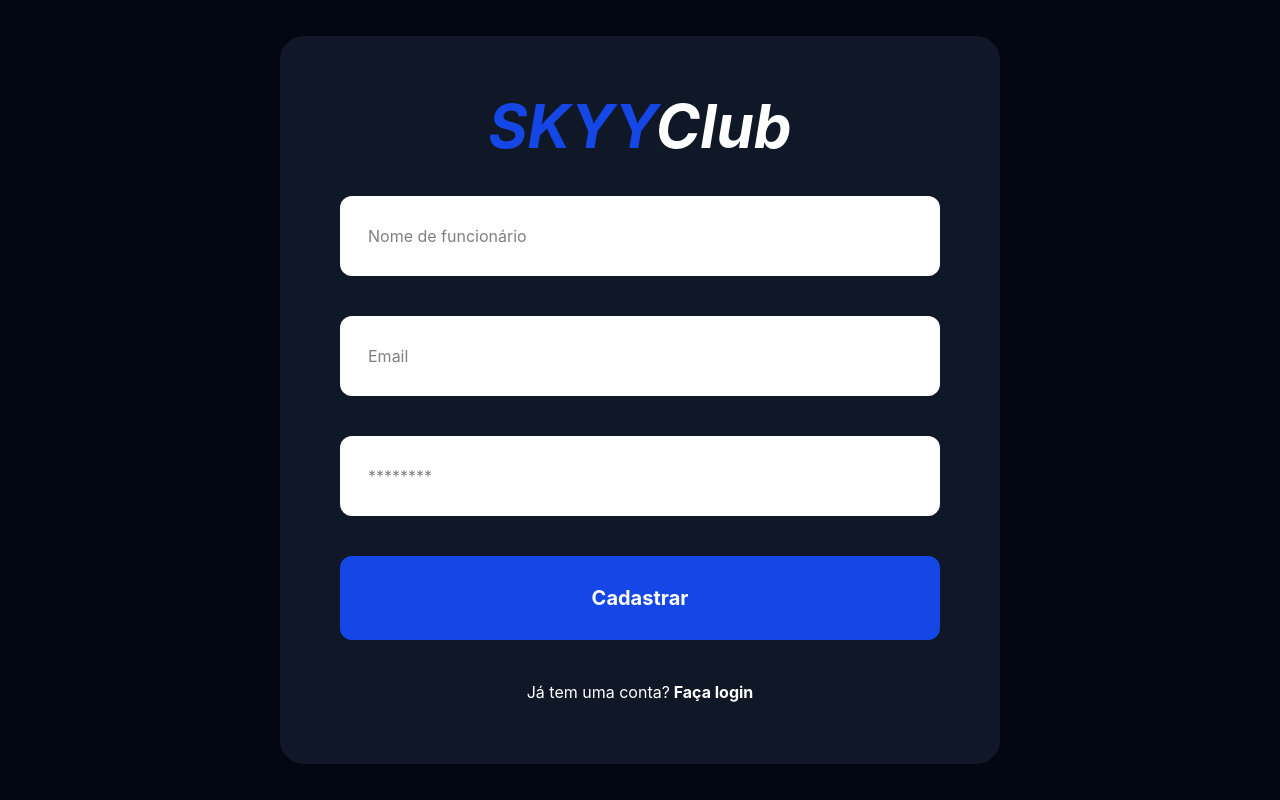
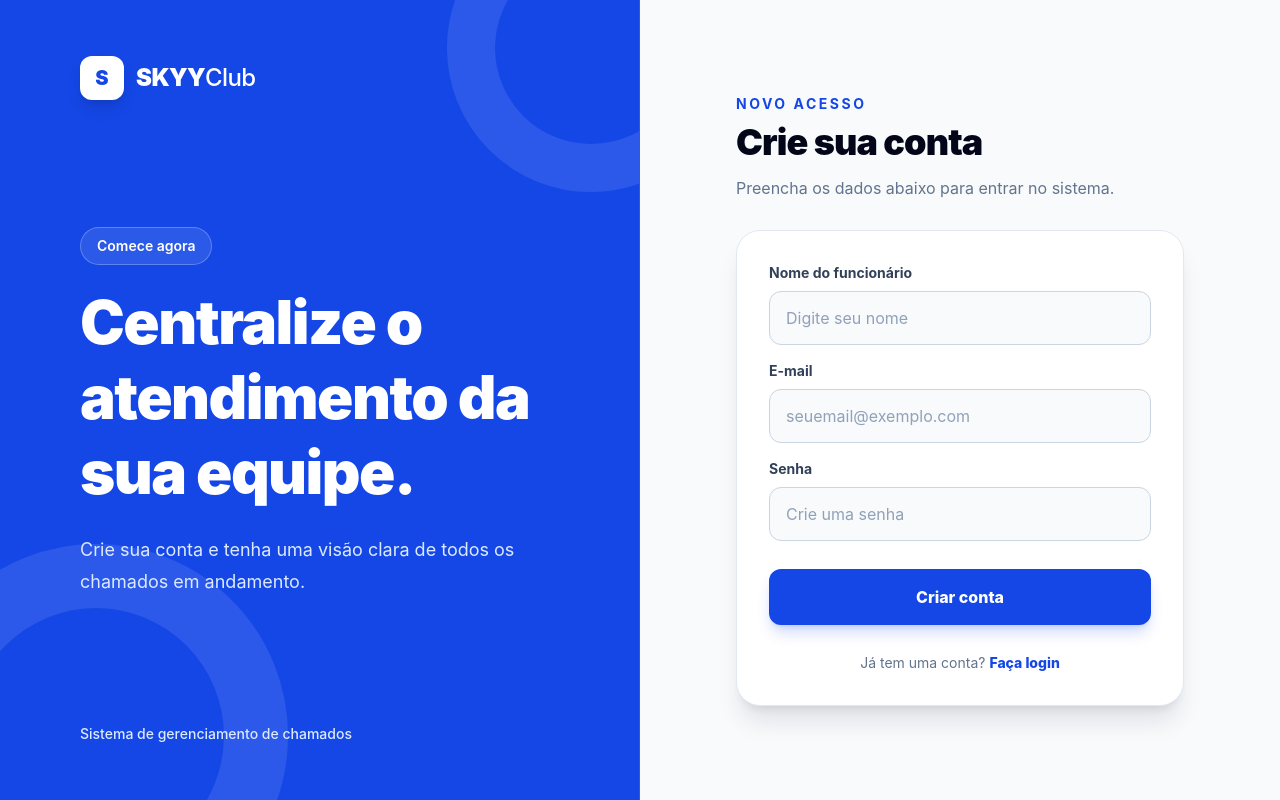
Before and after one commit to donysvaquino/sistema_chamados, a React (Vite) app: page /auth/register in a window 1280 px wide. Built offline with nearby package versions, Linux system fonts and the light colour scheme; no server answers.

Commit message:
Atualiza visual do login e cadastro com Tailwind

```diff
--- a/src/Pages/Login.jsx
+++ b/src/Pages/Login.jsx
@@ -15,40 +15,108 @@ export default function Login() {
   }
 
   return (
-    <div className="bg-gray-950 w-screen h-screen flex justify-center items-center">
-      <div className="bg-gray-900 p-15 w-180 rounded-3xl flex justify-center flex-col items-center gap-10">
-        <h1 className="text-white font-bold italic text-6xl">
-          <span className="text-blue-700">SKYY</span>Club
+    <main className="min-h-screen bg-slate-950 lg:grid lg:grid-cols-2">
+      <section className="relative hidden overflow-hidden border-r border-white/10 bg-blue-700 px-12 py-14 lg:flex lg:flex-col lg:justify-between xl:px-20">
+        <div className="absolute -right-24 -top-24 h-72 w-72 rounded-full border-[48px] border-white/10" />
+        <div className="absolute -bottom-32 -left-24 h-96 w-96 rounded-full border-[64px] border-white/10" />
+
+        <div className="relative z-10 flex items-center gap-3 text-white">
+          <span className="flex h-11 w-11 items-center justify-center rounded-xl bg-white text-xl font-black text-blue-700 shadow-lg shadow-blue-950/20">
+            S
+          </span>
+          <span className="text-2xl font-black tracking-tight">
+            SKYY<span className="font-medium">Club</span>
+          </span>
+        </div>
+
+        <div className="relative z-10 max-w-xl text-white">
+          <span className="mb-5 inline-flex rounded-full border border-white/25 bg-white/10 px-4 py-2 text-sm font-semibold">
+            Central de atendimento
+          </span>
+          <h1 className="text-5xl font-black leading-tight tracking-tight xl:text-6xl">
+            Chamados organizados. Equipe mais eficiente.
           </h1>
+          <p className="mt-6 max-w-lg text-lg leading-8 text-blue-100">
+            Acompanhe solicitações, prioridades e atendimentos em um único lugar.
+          </p>
+        </div>
+
+        <p className="relative z-10 text-sm font-medium text-blue-100">
+          Sistema de gerenciamento de chamados
+        </p>
+      </section>
+
+      <section className="flex min-h-screen items-center justify-center bg-slate-50 px-5 py-10 sm:px-8">
+        <div className="w-full max-w-md">
+          <div className="mb-10 flex items-center justify-center gap-3 lg:hidden">
+            <span className="flex h-11 w-11 items-center justify-center rounded-xl bg-blue-700 text-xl font-black text-white">
+              S
+            </span>
+            <span className="text-2xl font-black tracking-tight text-slate-950">
+              SKYY<span className="font-medium text-blue-700">Club</span>
+            </span>
+          </div>
+
+          <div className="mb-8">
+            <p className="mb-2 text-sm font-bold uppercase tracking-[0.18em] text-blue-700">
+              Bem-vindo de volta
+            </p>
+            <h2 className="text-3xl font-black tracking-tight text-slate-950 sm:text-4xl">
+              Entre na sua conta
+            </h2>
+            <p className="mt-3 text-base leading-7 text-slate-500">
+              Use seus dados de acesso para continuar.
+            </p>
+          </div>
+
+          <div className="rounded-3xl border border-slate-200 bg-white p-6 shadow-xl shadow-slate-900/10 sm:p-8">
+            <div className="space-y-5">
+              <label className="block">
+                <span className="mb-2 block text-sm font-bold text-slate-700">
+                  E-mail
+                </span>
                 <input
-          type="text"
-          className="bg-white w-full p-7 rounded-xl"
-          placeholder="Email"
+                  type="email"
+                  className="w-full rounded-xl border border-slate-300 bg-slate-50 px-4 py-3.5 text-slate-950 outline-none transition placeholder:text-slate-400 focus:border-blue-700 focus:bg-white focus:ring-4 focus:ring-blue-100"
+                  placeholder="seuemail@exemplo.com"
                   value={email}
                   onChange={(e) => setEmail(e.target.value)}
                 />
+              </label>
+
+              <label className="block">
+                <span className="mb-2 block text-sm font-bold text-slate-700">
+                  Senha
+                </span>
                 <input
-          type="text"
-          className="bg-white w-full p-7 rounded-xl"
-          placeholder="********"
+                  type="password"
+                  className="w-full rounded-xl border border-slate-300 bg-slate-50 px-4 py-3.5 text-slate-950 outline-none transition placeholder:text-slate-400 focus:border-blue-700 focus:bg-white focus:ring-4 focus:ring-blue-100"
+                  placeholder="Digite sua senha"
                   value={password}
                   onChange={(e) => setPassword(e.target.value)}
                 />
+              </label>
 
               <button
-          className="bg-blue-700 p-7 w-full rounded-xl text-white font-bold text-xl"
+                className="mt-2 w-full rounded-xl bg-blue-700 px-5 py-4 text-base font-extrabold text-white shadow-lg shadow-blue-700/20 transition hover:bg-blue-800 focus:outline-none focus:ring-4 focus:ring-blue-200 active:scale-[0.99]"
                 onClick={() => handleSubmit()}
               >
-          Login
+                Entrar
               </button>
-        <span className="text-white">
-          Ainda não tem uma conta?
-          <Link to={"/auth/register"} className="font-bold">
-            {" "}
-            Registre-se
+            </div>
+
+            <p className="mt-7 text-center text-sm text-slate-500">
+              Ainda não tem uma conta?{" "}
+              <Link
+                to={"/auth/register"}
+                className="font-extrabold text-blue-700 transition hover:text-blue-900"
+              >
+                Cadastre-se
               </Link>
-        </span>
+            </p>
           </div>
         </div>
+      </section>
+    </main>
   );
 }
--- a/src/Pages/Register.jsx
+++ b/src/Pages/Register.jsx
@@ -19,47 +19,122 @@ export default function Register() {
   }
 
   return (
-    <div className="bg-gray-950 w-screen h-screen flex justify-center items-center">
-      <div className="bg-gray-900 p-15 w-180 rounded-3xl flex justify-center flex-col items-center gap-10">
-        <h1 className="text-white font-bold italic text-6xl">
-          <span className="text-blue-700">SKYY</span>Club
+    <main className="min-h-screen bg-slate-950 lg:grid lg:grid-cols-2">
+      <section className="relative hidden overflow-hidden border-r border-white/10 bg-blue-700 px-12 py-14 lg:flex lg:flex-col lg:justify-between xl:px-20">
+        <div className="absolute -right-24 -top-24 h-72 w-72 rounded-full border-[48px] border-white/10" />
+        <div className="absolute -bottom-32 -left-24 h-96 w-96 rounded-full border-[64px] border-white/10" />
+
+        <div className="relative z-10 flex items-center gap-3 text-white">
+          <span className="flex h-11 w-11 items-center justify-center rounded-xl bg-white text-xl font-black text-blue-700 shadow-lg shadow-blue-950/20">
+            S
+          </span>
+          <span className="text-2xl font-black tracking-tight">
+            SKYY<span className="font-medium">Club</span>
+          </span>
+        </div>
+
+        <div className="relative z-10 max-w-xl text-white">
+          <span className="mb-5 inline-flex rounded-full border border-white/25 bg-white/10 px-4 py-2 text-sm font-semibold">
+            Comece agora
+          </span>
+          <h1 className="text-5xl font-black leading-tight tracking-tight xl:text-6xl">
+            Centralize o atendimento da sua equipe.
           </h1>
+          <p className="mt-6 max-w-lg text-lg leading-8 text-blue-100">
+            Crie sua conta e tenha uma visão clara de todos os chamados em andamento.
+          </p>
+        </div>
+
+        <p className="relative z-10 text-sm font-medium text-blue-100">
+          Sistema de gerenciamento de chamados
+        </p>
+      </section>
+
+      <section className="flex min-h-screen items-center justify-center bg-slate-50 px-5 py-10 sm:px-8">
+        <div className="w-full max-w-md">
+          <div className="mb-8 flex items-center justify-center gap-3 lg:hidden">
+            <span className="flex h-11 w-11 items-center justify-center rounded-xl bg-blue-700 text-xl font-black text-white">
+              S
+            </span>
+            <span className="text-2xl font-black tracking-tight text-slate-950">
+              SKYY<span className="font-medium text-blue-700">Club</span>
+            </span>
+          </div>
+
+          <div className="mb-7">
+            <p className="mb-2 text-sm font-bold uppercase tracking-[0.18em] text-blue-700">
+              Novo acesso
+            </p>
+            <h2 className="text-3xl font-black tracking-tight text-slate-950 sm:text-4xl">
+              Crie sua conta
+            </h2>
+            <p className="mt-3 text-base leading-7 text-slate-500">
+              Preencha os dados abaixo para entrar no sistema.
+            </p>
+          </div>
+
+          <div className="rounded-3xl border border-slate-200 bg-white p-6 shadow-xl shadow-slate-900/10 sm:p-8">
+            <div className="space-y-4">
+              <label className="block">
+                <span className="mb-2 block text-sm font-bold text-slate-700">
+                  Nome do funcionário
+                </span>
                 <input
                   type="text"
-          className="bg-white w-full p-7 rounded-xl"
-          placeholder="Nome de funcionário"
+                  className="w-full rounded-xl border border-slate-300 bg-slate-50 px-4 py-3.5 text-slate-950 outline-none transition placeholder:text-slate-400 focus:border-blue-700 focus:bg-white focus:ring-4 focus:ring-blue-100"
+                  placeholder="Digite seu nome"
                   value={name}
                   onChange={(e) => setName(e.target.value)}
                 />
+              </label>
+
+              <label className="block">
+                <span className="mb-2 block text-sm font-bold text-slate-700">
+                  E-mail
+                </span>
                 <input
                   type="email"
-          className="bg-white w-full p-7 rounded-xl"
-          placeholder="Email"
+                  className="w-full rounded-xl border border-slate-300 bg-slate-50 px-4 py-3.5 text-slate-950 outline-none transition placeholder:text-slate-400 focus:border-blue-700 focus:bg-white focus:ring-4 focus:ring-blue-100"
+                  placeholder="seuemail@exemplo.com"
                   value={email}
                   onChange={(e) => setEmail(e.target.value)}
                 />
+              </label>
+
+              <label className="block">
+                <span className="mb-2 block text-sm font-bold text-slate-700">
+                  Senha
+                </span>
                 <input
-          type="text"
-          className="bg-white w-full p-7 rounded-xl"
-          placeholder="********"
+                  type="password"
+                  className="w-full rounded-xl border border-slate-300 bg-slate-50 px-4 py-3.5 text-slate-950 outline-none transition placeholder:text-slate-400 focus:border-blue-700 focus:bg-white focus:ring-4 focus:ring-blue-100"
+                  placeholder="Crie uma senha"
                   value={password}
                   onChange={(e) => setPassword(e.target.value)}
                 />
+              </label>
 
               <button
-          className="bg-blue-700 p-7 w-full rounded-xl text-white font-bold text-xl"
+                className="mt-3 w-full rounded-xl bg-blue-700 px-5 py-4 text-base font-extrabold text-white shadow-lg shadow-blue-700/20 transition hover:bg-blue-800 focus:outline-none focus:ring-4 focus:ring-blue-200 active:scale-[0.99] disabled:cursor-not-allowed disabled:bg-slate-400 disabled:shadow-none"
                 onClick={() => handleRegister()}
+                disabled={loadingAuth}
               >
-          {loadingAuth ? "Carregando..." : "Cadastrar"}
+                {loadingAuth ? "Criando conta..." : "Criar conta"}
               </button>
-        <span className="text-white">
-          Já tem uma conta?
-          <Link to={"/auth/login"} className="font-bold">
-            {" "}
+            </div>
+
+            <p className="mt-7 text-center text-sm text-slate-500">
+              Já tem uma conta?{" "}
+              <Link
+                to={"/auth/login"}
+                className="font-extrabold text-blue-700 transition hover:text-blue-900"
+              >
                 Faça login
               </Link>
-        </span>
+            </p>
           </div>
         </div>
+      </section>
+    </main>
   );
 }
```
Lines whose indentation alone changed are shown as unchanged.
